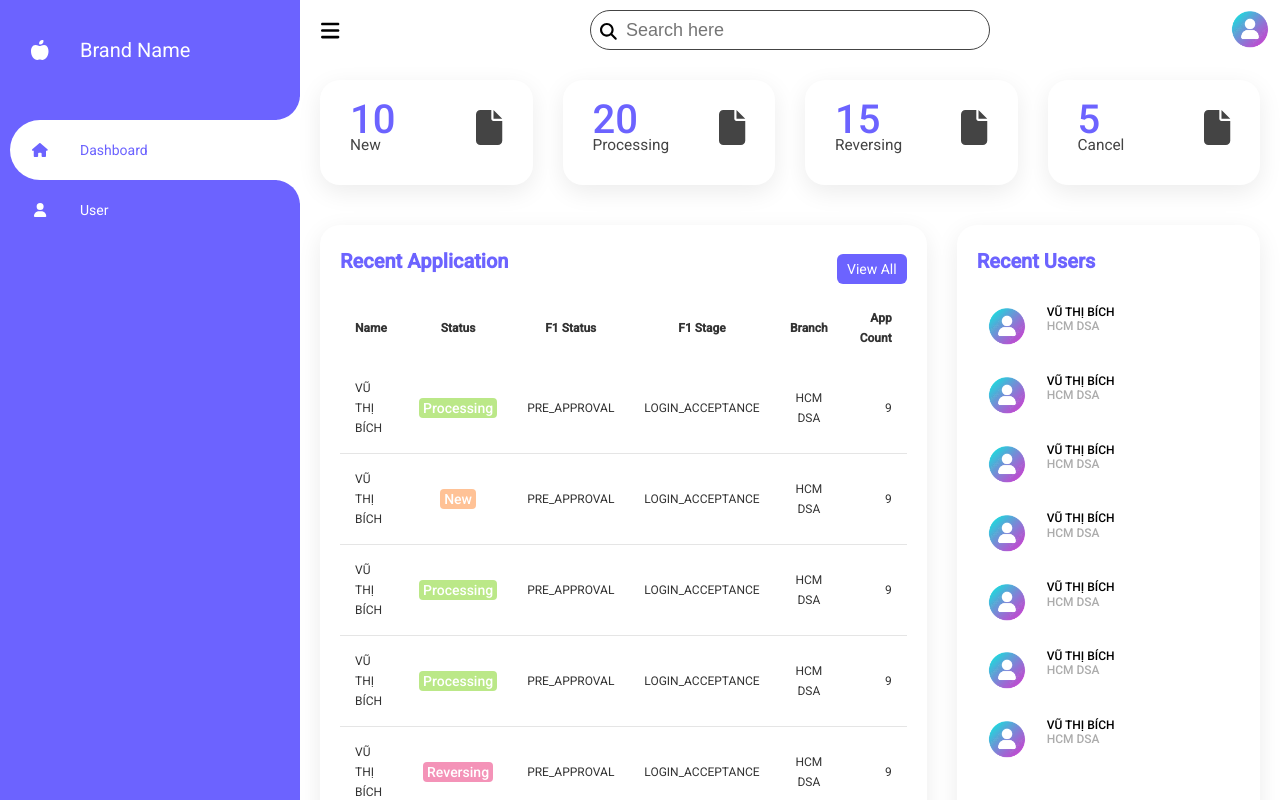
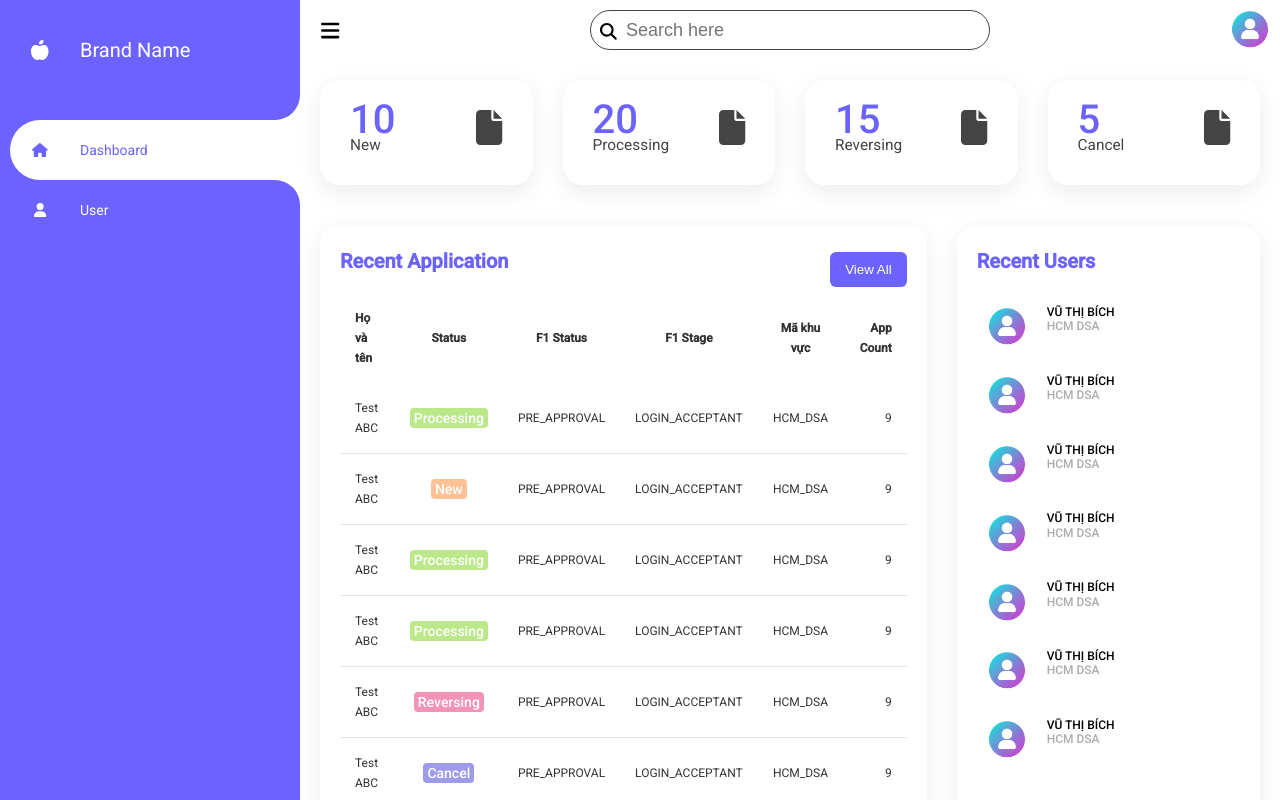
Before and after one commit to antran96/template-crm, an Angular app: page /dashboard in a window 1280 px wide. Built offline with nearby package versions, Linux system fonts and the light colour scheme.

Commit message:
dynamic data in table

```diff
--- a/src/components/dialog/dialog.component.scss
+++ b/src/components/dialog/dialog.component.scss
@@ -21,6 +21,7 @@ $smooth: all 0.3s ease-in-out;
         background-color: $gray;
         border-radius: 15px;
         top: 2%;
+        transition: $smooth;
         .top-container {
             position: relative;
             background-color: $dark-base;
@@ -88,3 +89,11 @@ $smooth: all 0.3s ease-in-out;
         }
     }
 }
+
+@media (max-height: 625px) {
+    .dialog {
+        &-container {
+            height: 550px;
+        }
+    }
+}
--- a/src/components/table/table.component.html
+++ b/src/components/table/table.component.html
@@ -1,87 +1,19 @@
 <div class="table">
     <table>
+        <!-- headers -->
         <thead>
             <tr>
-                <td>Name</td>
-                <td>Status</td>
-                <td>F1 Status</td>
-                <td>F1 Stage</td>
-                <td>Branch</td>
-                <td>App Count</td>
+                <td *ngFor="let header of headers">{{header.title}}</td>
             </tr>
         </thead>
+        <!-- list -->
         <tbody>
-            <tr>
-                <td>VŨ THỊ BÍCH</td>
-                <td><span class="status processing">Processing</span></td>
-                <td>PRE_APPROVAL</td>
-                <td>LOGIN_ACCEPTANCE</td>
-                <td>HCM DSA</td>
-                <td>9</td>
-            </tr>
-            <tr>
-                <td>VŨ THỊ BÍCH</td>
-                <td><span class="status new">New</span></td>
-                <td>PRE_APPROVAL</td>
-                <td>LOGIN_ACCEPTANCE</td>
-                <td>HCM DSA</td>
-                <td>9</td>
-            </tr>
-            <tr>
-                <td>VŨ THỊ BÍCH</td>
-                <td><span class="status processing">Processing</span></td>
-                <td>PRE_APPROVAL</td>
-                <td>LOGIN_ACCEPTANCE</td>
-                <td>HCM DSA</td>
-                <td>9</td>
-            </tr>
-            <tr>
-                <td>VŨ THỊ BÍCH</td>
-                <td><span class="status processing">Processing</span></td>
-                <td>PRE_APPROVAL</td>
-                <td>LOGIN_ACCEPTANCE</td>
-                <td>HCM DSA</td>
-                <td>9</td>
-            </tr>
-            <tr>
-                <td>VŨ THỊ BÍCH</td>
-                <td><span class="status reversing">Reversing</span></td>
-                <td>PRE_APPROVAL</td>
-                <td>LOGIN_ACCEPTANCE</td>
-                <td>HCM DSA</td>
-                <td>9</td>
-            </tr>
-            <tr>
-                <td>VŨ THỊ BÍCH</td>
-                <td><span class="status cancel">Cancel</span></td>
-                <td>PRE_APPROVAL</td>
-                <td>LOGIN_ACCEPTANCE</td>
-                <td>HCM DSA</td>
-                <td>9</td>
-            </tr>
-            <tr>
-                <td>VŨ THỊ BÍCH</td>
-                <td><span class="status processing">Processing</span></td>
-                <td>PRE_APPROVAL</td>
-                <td>LOGIN_ACCEPTANCE</td>
-                <td>HCM DSA</td>
-                <td>9</td>
-            </tr>
-            <tr>
-                <td>VŨ THỊ BÍCH</td>
-                <td><span class="status processing">Processing</span></td>
-                <td>PRE_APPROVAL</td>
-                <td>LOGIN_ACCEPTANCE</td>
-                <td>HCM DSA</td>
-                <td>9</td>
-            </tr>
-            <tr>
-                <td>VŨ THỊ BÍCH</td>
-                <td><span class="status cancel">Cancel</span></td>
-                <td>PRE_APPROVAL</td>
-                <td>LOGIN_ACCEPTANCE</td>
-                <td>HCM DSA</td>
-                <td>9</td>
+            <tr *ngFor="let item of listData">
+                <td *ngFor="let header of headers">
+                    <span *ngIf="header.type === 'text'">{{item[header.key]}}</span>
+                    <span *ngIf="header.type === 'status'" class="status stt{{item[header.key]}}">{{item[header.key]}}</span>
+                    <span *ngIf="header.type === 'highlight'" class="status" [style.background-color]="generateRandomColor()">{{item[header.key]}}</span>
+                </td>
             </tr>
         </tbody>
     </table>
--- a/src/components/table/table.component.scss
+++ b/src/components/table/table.component.scss
@@ -46,16 +46,16 @@ $sttReversing: #f493b8;
                 border-radius: 4px;
                 font-size: 14px;
                 font-weight: 500;
-                &.processing {
+                &.sttProcessing {
                     background-color: $sttProcessing;
                 }
-                &.new {
+                &.sttNew {
                     background-color: $sttNew;
                 }
-                &.reversing {
+                &.sttReversing {
                     background-color: $sttReversing;
                 }
-                &.cancel {
+                &.sttCancel {
                     background-color: $light-base;
                 }
             }
--- a/src/components/table/table.component.ts
+++ b/src/components/table/table.component.ts
@@ -1,4 +1,4 @@
-import { Component, OnInit } from '@angular/core';
+import { Component, Input, OnInit } from '@angular/core';
 
 @Component({
   selector: 'app-table',
@@ -6,10 +6,17 @@ import { Component, OnInit } from '@angular/core';
   styleUrls: ['./table.component.scss']
 })
 export class TableComponent implements OnInit {
+  @Input() headers: Array<any> = []
+  @Input() listData: Array<any> = []
 
   constructor() { }
 
   ngOnInit(): void {
   }
 
+  generateRandomColor() {
+    const arrColor = ['#ffc296', '#bbe888', '#f493b8', '#9e9bea']
+    return arrColor[Math.floor(Math.random() * arrColor.length)];
+  }
+
 }
--- a/src/modules/dashboard/dashboard.component.html
+++ b/src/modules/dashboard/dashboard.component.html
@@ -9,10 +9,10 @@
         <div class="recentApp">
             <div class="cardHeader">
                 <h2>Recent Application</h2>
-                <a href="#" class="btn">View All</a>
+                <button class="btn">View All</button>
             </div>
             <div class="table">
-                <app-table></app-table>
+                <app-table [headers]="headers" [listData]="listData"></app-table>
             </div>
         </div>
         <!-- recentUsers -->
--- a/src/modules/dashboard/dashboard.component.scss
+++ b/src/modules/dashboard/dashboard.component.scss
@@ -31,23 +31,6 @@ $smooth: all 1.3s ease-in-out;
             box-shadow: 0 7px 25px rgba($color: #000000, $alpha: 0.08);
             border-radius: 20px;
         }
-        .cardHeader {
-            display: flex;
-            justify-content: space-between;
-            align-items: center;
-            h2 {
-                font-weight: 600;
-                color: $dark-base;
-            }
-            .btn {
-                position: relative;
-                padding: 5px 10px;
-                background-color: $dark-base;
-                text-decoration: none;
-                color: $white;
-                border-radius: 6px;
-            }
-        }
     }
 }
 @media (max-width: 768px) {
--- a/src/modules/dashboard/dashboard.component.ts
+++ b/src/modules/dashboard/dashboard.component.ts
@@ -6,7 +6,26 @@ import { Component, OnInit } from '@angular/core';
   styleUrls: ['./dashboard.component.scss']
 })
 export class DashboardComponent implements OnInit {
-
+  headers: Array<any> = [
+    { key: 'userName', title: 'Họ và tên', show: true, type: 'text' },
+    { key: 'status', title: 'Status', show: true, type: 'status' },
+    { key: 'f1Status', title: 'F1 Status', show: true, type: 'text' },
+    { key: 'f1Stage', title: 'F1 Stage', show: true, type: 'text' },
+    { key: 'codeTypeRegion', title: 'Mã khu vực', show: true, type: 'text' },
+    { key: 'appCount', title: 'App Count', show: true, type: 'text' }
+  ]
+  listData: Array<any> = [
+    { userName: 'Test ABC', status: 'Processing', f1Status: 'PRE_APPROVAL', f1Stage: 'LOGIN_ACCEPTANT', codeTypeRegion: 'HCM_DSA', appCount: 9 },
+    { userName: 'Test ABC', status: 'New', f1Status: 'PRE_APPROVAL', f1Stage: 'LOGIN_ACCEPTANT', codeTypeRegion: 'HCM_DSA', appCount: 9 },
+    { userName: 'Test ABC', status: 'Processing', f1Status: 'PRE_APPROVAL', f1Stage: 'LOGIN_ACCEPTANT', codeTypeRegion: 'HCM_DSA', appCount: 9 },
+    { userName: 'Test ABC', status: 'Processing', f1Status: 'PRE_APPROVAL', f1Stage: 'LOGIN_ACCEPTANT', codeTypeRegion: 'HCM_DSA', appCount: 9 },
+    { userName: 'Test ABC', status: 'Reversing', f1Status: 'PRE_APPROVAL', f1Stage: 'LOGIN_ACCEPTANT', codeTypeRegion: 'HCM_DSA', appCount: 9 },
+    { userName: 'Test ABC', status: 'Cancel', f1Status: 'PRE_APPROVAL', f1Stage: 'LOGIN_ACCEPTANT', codeTypeRegion: 'HCM_DSA', appCount: 9 },
+    { userName: 'Test ABC', status: 'New', f1Status: 'PRE_APPROVAL', f1Stage: 'LOGIN_ACCEPTANT', codeTypeRegion: 'HCM_DSA', appCount: 9 },
+    { userName: 'Test ABC', status: 'Processing', f1Status: 'PRE_APPROVAL', f1Stage: 'LOGIN_ACCEPTANT', codeTypeRegion: 'HCM_DSA', appCount: 9 },
+    { userName: 'Test ABC', status: 'Cancel', f1Status: 'PRE_APPROVAL', f1Stage: 'LOGIN_ACCEPTANT', codeTypeRegion: 'HCM_DSA', appCount: 9 },
+    { userName: 'Test ABC', status: 'Reversing', f1Status: 'PRE_APPROVAL', f1Stage: 'LOGIN_ACCEPTANT', codeTypeRegion: 'HCM_DSA', appCount: 9 },
+  ]
   constructor() { }
 
   ngOnInit(): void {
--- a/src/modules/user/dialog-user/dialog-user.component.scss
+++ b/src/modules/user/dialog-user/dialog-user.component.scss
@@ -63,6 +63,7 @@ $smooth: all 0.3s ease-in-out;
         }
         @media (max-height: 625px) {
             .content {
+                height: calc(550px - 60px);
                 top: 18%
             }
         }
--- a/src/modules/user/user.component.ts
+++ b/src/modules/user/user.component.ts
@@ -7,6 +7,25 @@ import { Component, OnInit } from '@angular/core';
 })
 export class UserComponent implements OnInit {
   public showDialog: boolean = false
+  headers: Array<any> = [
+    { key: 'userName', title: 'User Name', show: true, type: 'text' },
+    { key: 'fullName', title: 'Full Name', show: true, type: 'text' },
+    { key: 'email', title: 'Email', show: true, type: 'text' },
+    { key: 'role', title: 'Role', show: true, type: 'highlight' },
+    { key: 'branch', title: 'Branch', show: true, type: 'text' }
+  ]
+  listData: Array<any> = [
+    {'userName': 'testabc', 'fullName': 'Test ABC', 'email': 'testabc@gmail.com', 'role': 'FS-Sales Supervisor', 'branch': 'HCM DSA'},
+    {'userName': 'testabc', 'fullName': 'Test ABC', 'email': 'testabc@gmail.com', 'role': 'FS-Area Sales Manager', 'branch': 'HCM DSA'},
+    {'userName': 'testabc', 'fullName': 'Test ABC', 'email': 'testabc@gmail.com', 'role': 'FS-Sales Admin', 'branch': 'HCM DSA'},
+    {'userName': 'testabc', 'fullName': 'Test ABC', 'email': 'testabc@gmail.com', 'role': 'FS-Sales Supervisor', 'branch': 'HCM DSA'},
+    {'userName': 'testabc', 'fullName': 'Test ABC', 'email': 'testabc@gmail.com', 'role': 'FS-Sales Admin', 'branch': 'HCM DSA'},
+    {'userName': 'testabc', 'fullName': 'Test ABC', 'email': 'testabc@gmail.com', 'role': 'FS-IT Admin', 'branch': 'HCM DSA'},
+    {'userName': 'testabc', 'fullName': 'Test ABC', 'email': 'testabc@gmail.com', 'role': 'FS-Sales Admin', 'branch': 'HCM DSA'},
+    {'userName': 'testabc', 'fullName': 'Test ABC', 'email': 'testabc@gmail.com', 'role': 'FS-IT Admin', 'branch': 'HCM DSA'},
+    {'userName': 'testabc', 'fullName': 'Test ABC', 'email': 'testabc@gmail.com', 'role': 'FS-Sales Supervisor', 'branch': 'HCM DSA'},
+    {'userName': 'testabc', 'fullName': 'Test ABC', 'email': 'testabc@gmail.com', 'role': 'FS-Sales Admin', 'branch': 'HCM DSA'},
+  ]
 
   constructor() { }
 
--- a/src/styles.scss
+++ b/src/styles.scss
@@ -28,6 +28,16 @@ body, input {
     transition: $smooth;
     &:hover, &:disabled {
         background-color: $light-base;
+    }
+    svg {
+        width: 0.7em;
+        height: 1em;
+        padding: 0 10px 0px 0px;
+    }
+    i {
+        width: 0.7em;
+        height: 1em;
+        padding: 0 3px;
     }
 }
 .valid {
@@ -107,6 +117,15 @@ body, input {
         transition: 0.5s;
     }
 }
+.cardHeader {
+    display: flex;
+    justify-content: space-between;
+    align-items: center;
+    h2 {
+        font-weight: 600;
+        color: $dark-base;
+    }
+}
 
 @media (max-width: 991px) {
     .input-field {
```
Also changed, not shown: src/modules/user/user.component.html (+5 -5 lines), src/modules/user/user.component.scss (+0 -18 lines).
